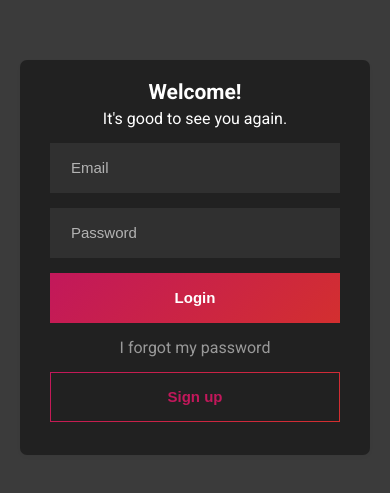
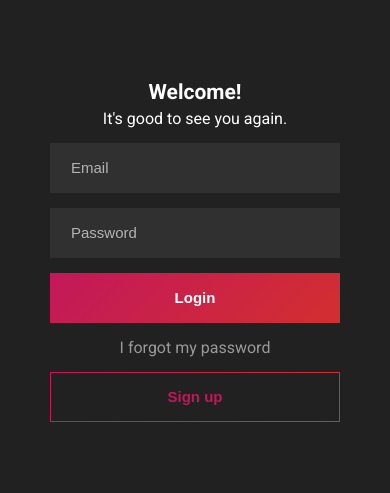
Before and after one commit to jamesleme/miniprojetos, a plain HTML site: page login-screen-v2/index.html in a window 390 px wide. Shown: the part 165-658 px from the top of the page. Drawn offline with Linux system fonts and the light colour scheme.

Commit message:
Responsividade atualizada

```diff
--- a/login-screen-v2/style.css
+++ b/login-screen-v2/style.css
@@ -146,3 +146,14 @@ div#ssu {
     height: 50px;
     background-color: rgba(0, 0, 0, 0.15);
 }
+
+@media only screen and (min-width: 280px) and (max-width: 1000px) {
+    body {
+        background: #212121;
+    }
+
+    .box {
+        background: transparent;
+        box-shadow: none;
+    }
+}
```
